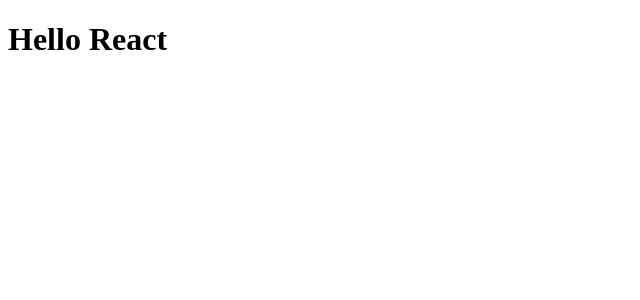
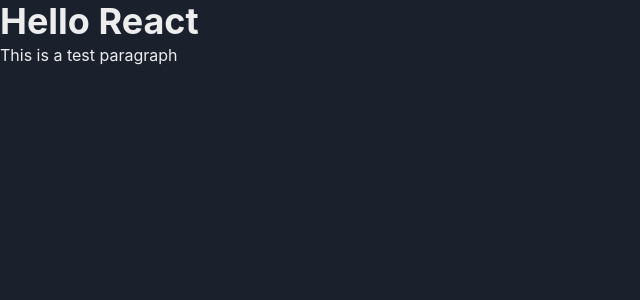
Before and after one commit to JMRBDev/Employees, a React (Create React App) app: page / in a window 1280 px wide. Shown: the top 300 px of the page, without its empty margins (0-640 px from the left). Built offline with nearby package versions, Linux system fonts and the light colour scheme.

Commit message:
UI Theming system implemented

```diff
--- a/src/App.tsx
+++ b/src/App.tsx
@@ -1,9 +1,12 @@
 import React from 'react';
+import { ChakraProvider, Heading, Text } from '@chakra-ui/react';
+import theme from './components/theme';
 
-const App = () => {
-  return (
-    <h1>Hello React</h1>
-  );
-}
+const App = () => (
+  <ChakraProvider theme={theme}>
+    <Heading as="h1">Hello React</Heading>
+    <Text>This is a test paragraph</Text>
+  </ChakraProvider>
+);
 
 export default App;
--- /dev/null
+++ b/src/components/theme/index.ts
@@ -0,0 +1,34 @@
+import { extendTheme, withDefaultColorScheme } from '@chakra-ui/react';
+import { Dict } from '@chakra-ui/utils';
+
+import global from './styles';
+
+const theme: Dict<any> = {
+  config: {
+    initialColorMode: 'dark',
+    useSystemColorMode: false,
+  },
+
+  colorMode: 'dark',
+
+  styles: {
+    global,
+  },
+
+  colors: {
+    brand: {
+      50: '#D6E8FF',
+      100: '#ADD1FF',
+      200: '#85BAFF',
+      300: '#5CA3FF',
+      400: '#338BFF',
+      500: '#006FFF',
+      600: '#0061E0',
+      700: '#0050B8',
+      800: '#003E8F',
+      900: '#002C66',
+    },
+  },
+};
+
+export default extendTheme(theme, withDefaultColorScheme({ colorScheme: 'brand' }));
--- /dev/null
+++ b/src/components/theme/styles.ts
@@ -0,0 +1,14 @@
+const global = () => ({
+    '*': {
+        margin: 0,
+        padding: 0,
+        boxSizing: 'border-box',
+    },
+
+    'html, body, #root': {
+        height: '100%',
+        width: '100%',
+    }
+});
+
+export default global;
```
